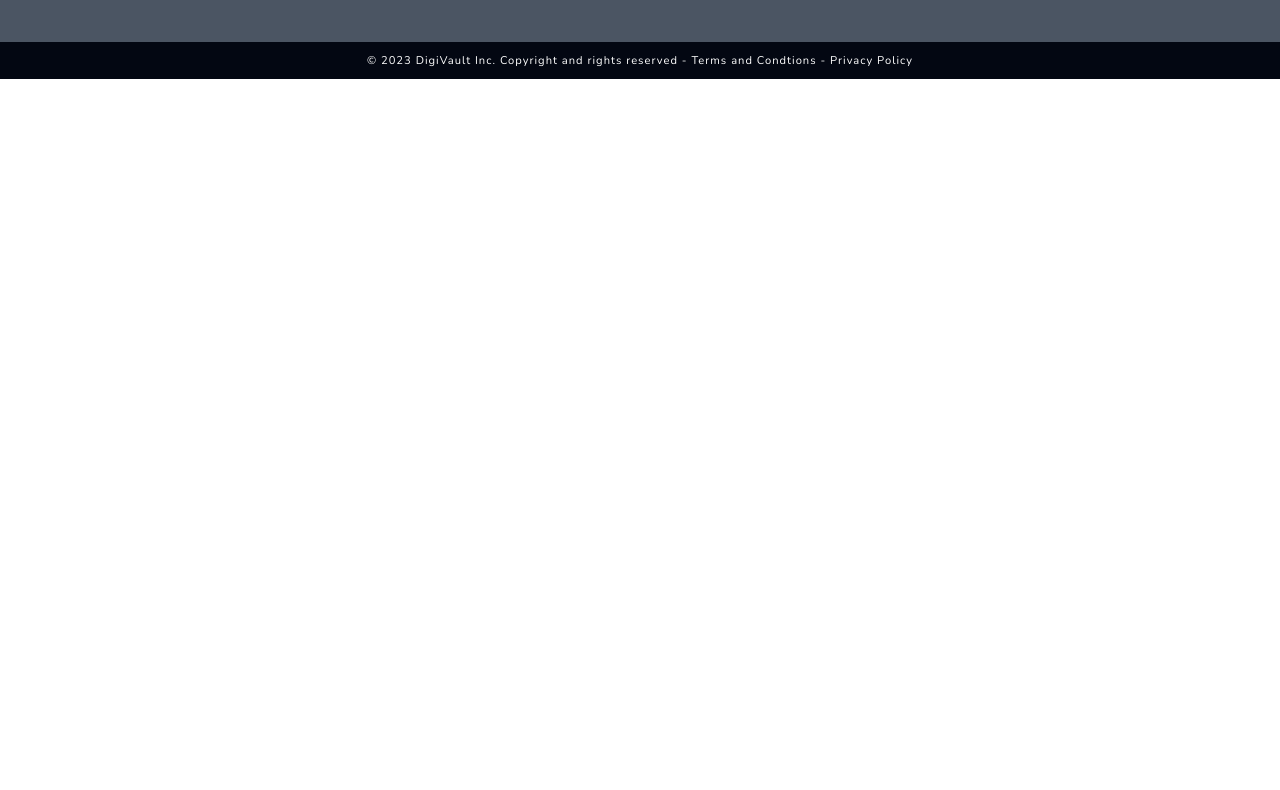
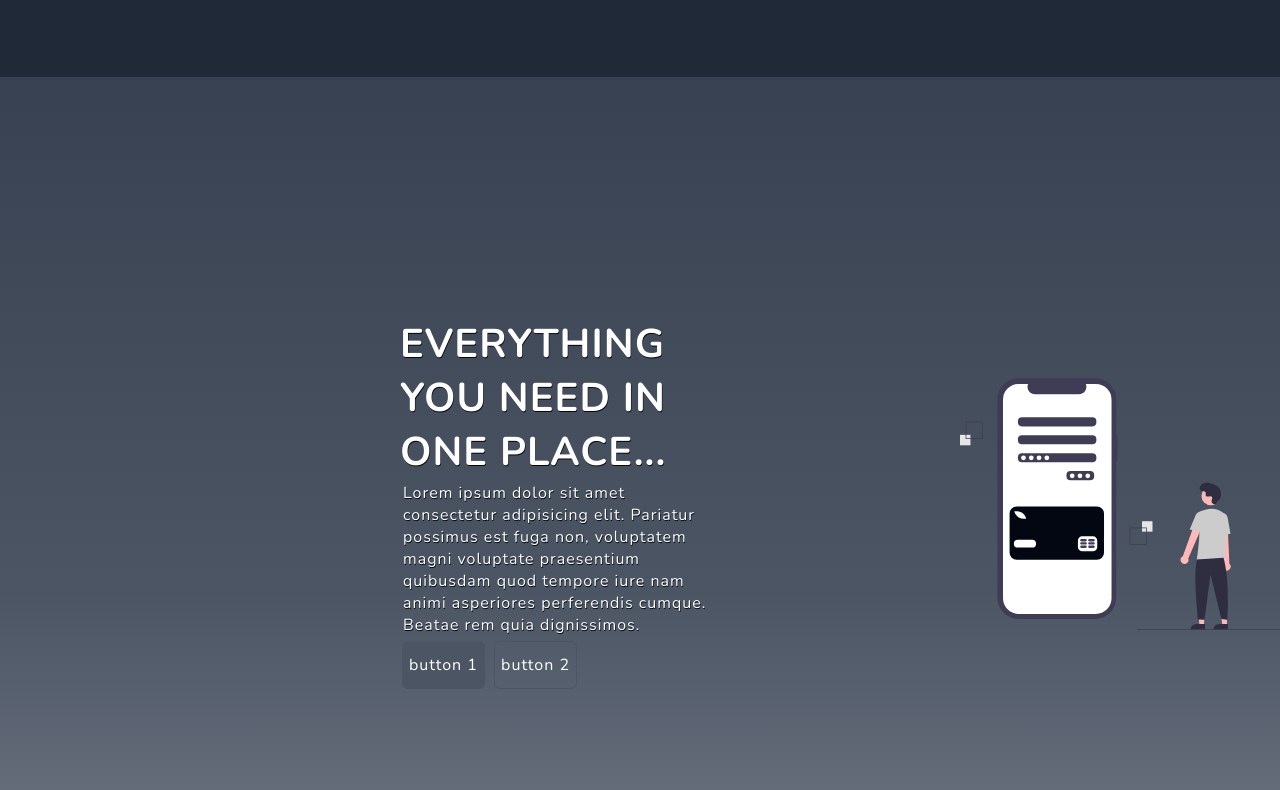
Before and after one commit to gabrielcoutinh/DigiVault, a plain HTML site: page index.html in a window 1280 px wide. Shown: the part 944-1734 px from the top of the page. Before the commit the page ends 1023 px from the top, so only its background shows below. Drawn offline with nearby package versions, Linux system fonts and the light colour scheme.

Commit message:
adding main content

```diff
--- a/assets/css/style.css
+++ b/assets/css/style.css
@@ -13,7 +13,7 @@
 /* HEADER */
 
 header {
-  background-color: var(--color-gray-600);
+  background-color: var(--color-gray-950);
 }
 
 .nav-bar {
@@ -30,8 +30,7 @@ header {
 
 .logo h1 {
   color: #fff;
-  font-size: 600;
-  font-size: 1.25rem;
+  font-size: 2.5rem;
 }
 
 .nav-list {
@@ -51,7 +50,7 @@ header {
 
 .nav-link {
   text-decoration: none;
-  font-size: 1.25rem;
+  font-size: 2rem;
   color: #fff;
   font-weight: 600;
   transition: all 0.4s;
@@ -63,8 +62,8 @@ header {
 
 .login-button button {
   border: none;
-  margin: 2px;
-  padding: 8px 8px;
+  margin: 0.5px;
+  padding: 8px 2px;
   border-radius: 6px;
   background-color: transparent;
   transition: all 0.4s;
@@ -77,12 +76,10 @@ header {
 .login-button button a {
   text-decoration: none;
   color: #fff;
-  /* font-weight: 600; */
-  /* font-size: 1.25rem; */
 }
 
 .store-icon {
-  width: 120px;
+  width: 9rem;
   border: none;
   margin: 0;
   padding: 0;
@@ -145,6 +142,9 @@ header {
   --color-neutral-30: #a8a29e;
   --color-neutral-40: #f5f5f5;
 
+  --color-gray-50: #f8fafc;
+  --color-gray-100: #f3f4f6;
+  --color-gray-200: #e4e4e7;
   --color-gray-300: #d1d5db;
   --color-gray-400: #9ca3af;
   --color-gray-500: #6b7280;
@@ -156,15 +156,108 @@ header {
 }
 
 main {
-  height: 80vh;
+  height: 100%;
+  color: #fff;
 }
 
 main {
+  background-color: var(--color-gray-300);
+}
+
+.container {
+  position: static;
+  display: flex;
+  color: #fff;
   background-image: linear-gradient(
     to top,
-    var(--color-gray-300),
-    var(--color-gray-400),
-    var(--color-gray-500)
+    var(--color-gray-300) 10%,
+    var(--color-gray-400) 40%,
+    var(--color-gray-600)
+  );
+}
+
+.container-info {
+  width: 35rem;
+  margin: 15rem;
+  margin-left: 25rem;
+}
+
+.container-info h2 {
+  font-size: 2.5rem;
+  text-transform: uppercase;
+  text-shadow: 0.5px 0.5px var(--color-gray-950);
+}
+
+.container-info p {
+  margin: 3px;
+  font-size: 1rem;
+  text-shadow: 0.5px 0.5px var(--color-gray-950);
+}
+
+.container-button-one {
+  margin: 3px 2px;
+  text-align: center;
+  font-size: 1rem;
+  border: 1px solid var(--color-gray-600);
+  margin: 2px;
+  transition: all 0.4s;
+  padding: 12px 6px;
+  border-radius: 6px;
+  background-color: var(--color-gray-600);
+}
+
+.container-button-two {
+  margin: 3px 2px;
+  text-align: center;
+  font-size: 1rem;
+  border: 1px solid var(--color-gray-600);
+  margin: 2px;
+  transition: all 0.4s;
+  padding: 12px 6px;
+  border-radius: 6px;
+  background-color: transparent;
+  transition: all 0.4s;
+}
+
+.container-button-one:hover,
+.container-button-two:hover {
+  opacity: 0.5;
+}
+
+.container-button-one a,
+.container-button-two a {
+  text-decoration: none;
+  color: #fff;
+}
+
+.container-image {
+  width: 20rem;
+}
+
+#home {
+  background-image: linear-gradient(
+    to top,
+    var(--color-gray-800) 10%,
+    var(--color-gray-900) 40%,
+    var(--color-gray-950)
+  );
+}
+
+#services {
+  background-image: linear-gradient(
+    to top,
+    var(--color-gray-500) 10%,
+    var(--color-gray-600) 40%,
+    var(--color-gray-700)
+  );
+}
+
+#about-us {
+  background-image: linear-gradient(
+    to top,
+    var(--color-gray-200) 10%,
+    var(--color-gray-300) 40%,
+    var(--color-gray-400)
   );
 }
 
@@ -180,7 +273,7 @@ footer {
 }
 
 #footer_content {
-  background-color: var(--color-gray-600);
+  background-color: var(--color-gray-950);
   display: grid;
   grid-template-columns: repeat(4, 1fr);
   padding: 3rem 3.5rem;
--- a/index.html
+++ b/index.html
@@ -50,7 +50,35 @@
         </div>
       </div>
     </header>
-    <main></main>
+    <main>
+      <div class="container" id="home">
+        <div class="container-info">
+          <h2>Security with agility is our strength!</h2>
+          <p>Lorem ipsum dolor sit amet consectetur adipisicing elit. Pariatur possimus est fuga non, voluptatem magni voluptate praesentium quibusdam quod tempore iure nam animi asperiores perferendis cumque. Beatae rem quia dignissimos.</p>
+        <button class="container-button-one"><a href="#">button 1</a></button>
+        <button class="container-button-two"><a href="#">button 2</a></button>
+        </div>
+        <img src="./assets/img/mobile-pay.svg" class="container-image">
+      </div>
+      <div class="container" id="services">
+        <div class="container-info">
+          <h2>Everything you need in one place...</h2>
+          <p>Lorem ipsum dolor sit amet consectetur adipisicing elit. Pariatur possimus est fuga non, voluptatem magni voluptate praesentium quibusdam quod tempore iure nam animi asperiores perferendis cumque. Beatae rem quia dignissimos.</p>
+        <button class="container-button-one"><a href="#">button 1</a></button>
+        <button class="container-button-two"><a href="#">button 2</a></button>
+        </div>
+        <img src="./assets/img/mobile-pay.svg" class="container-image">
+      </div>
+      <div class="container" id="about-us">
+        <div class="container-info">
+          <h2>We combine the trust of a century-old bank with the most recent resources.</h2>
+          <p>Lorem ipsum dolor sit amet consectetur adipisicing elit. Pariatur possimus est fuga non, voluptatem magni voluptate praesentium quibusdam quod tempore iure nam animi asperiores perferendis cumque. Beatae rem quia dignissimos.</p>
+        <button class="container-button-one"><a href="#">button 1</a></button>
+        <button class="container-button-two"><a href="#">button 2</a></button>
+        </div>
+        <img src="./assets/img/mobile-pay.svg" class="container-image">
+      </div>
+    </main>
     <footer>
       <div id="footer_content">
         <div id="footer_contacts">
```
Also changed, not shown: assets/img/mobile-pay.svg (added).
